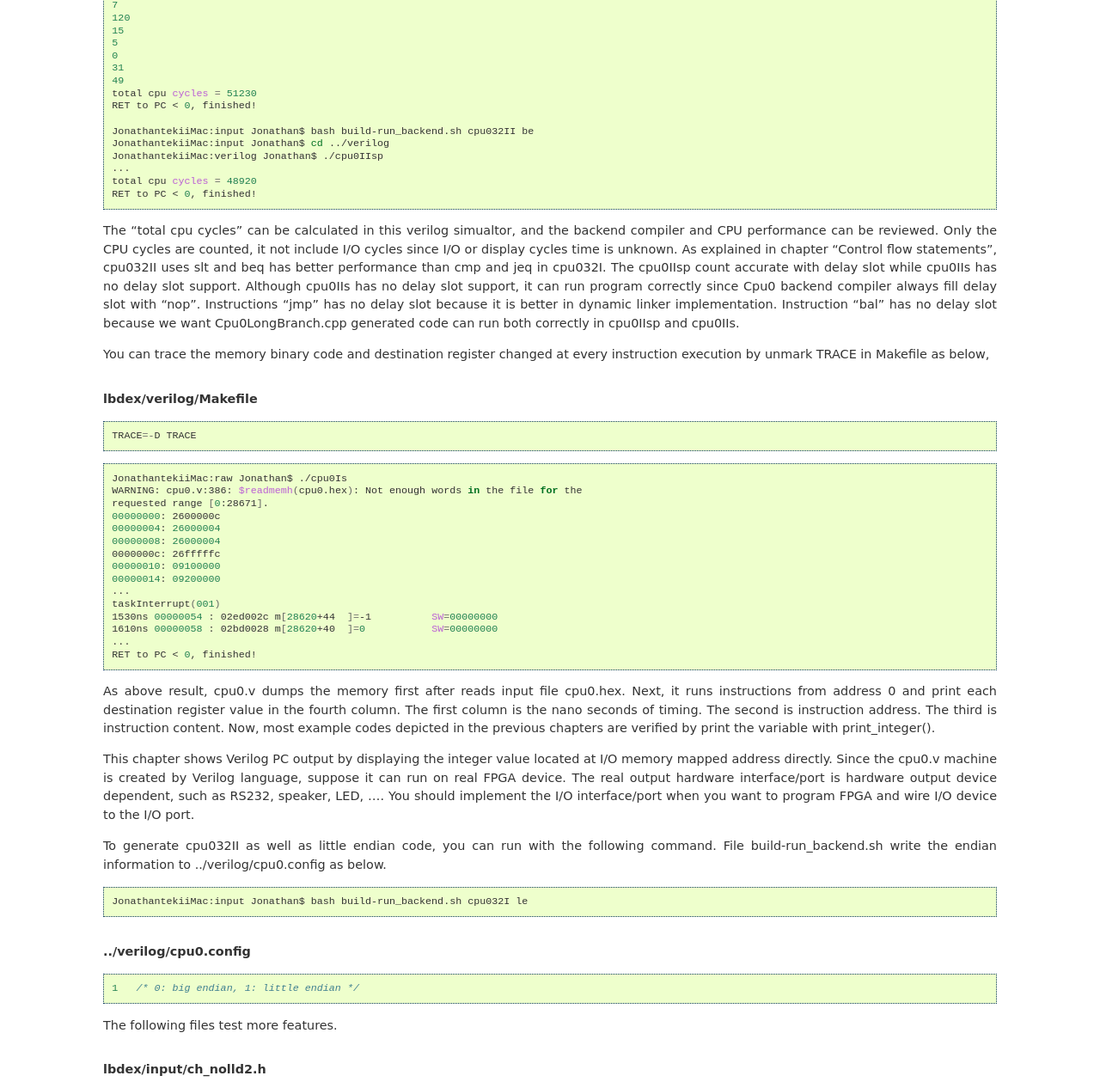
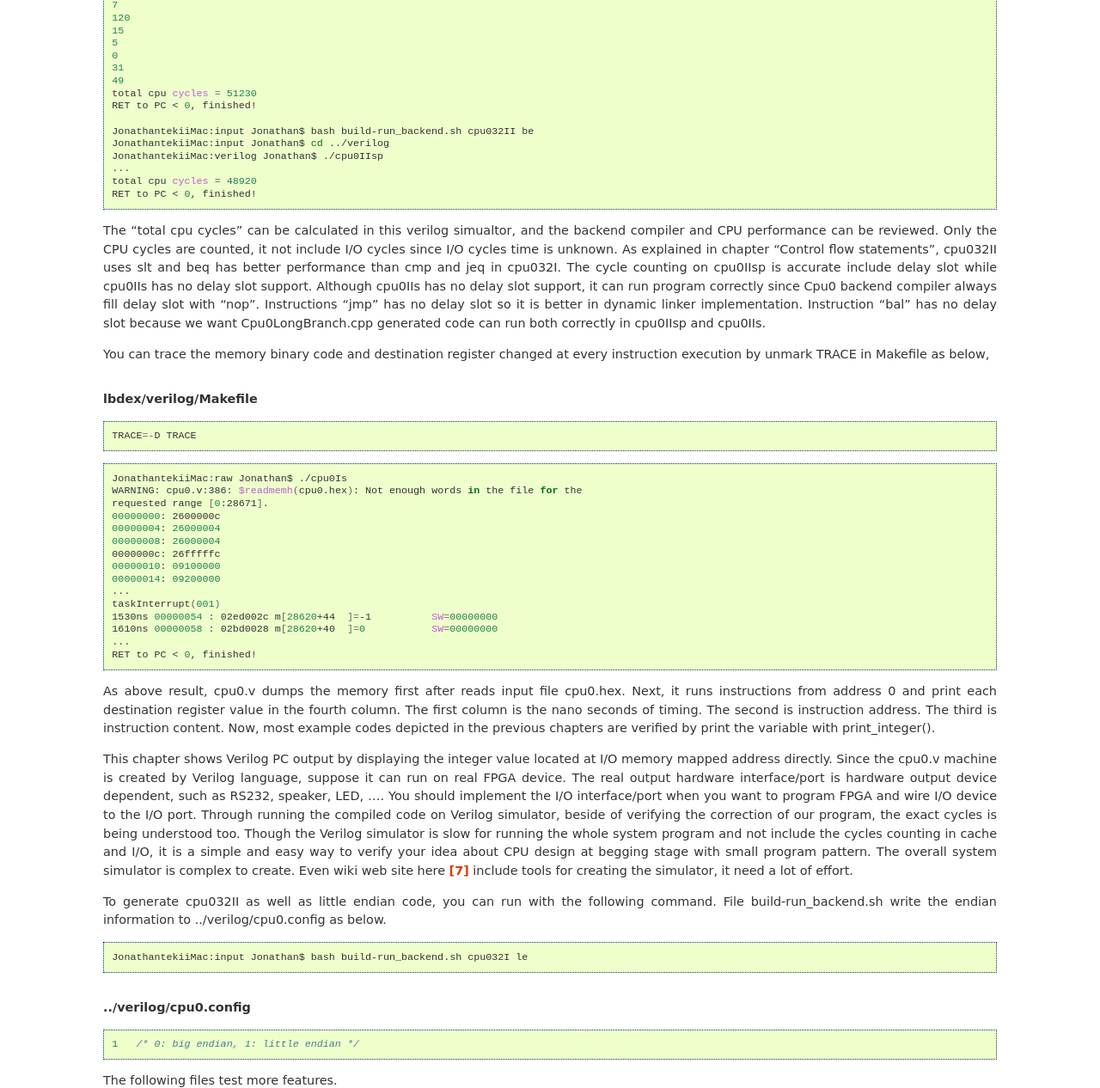
Before and after one commit to Jonathan2251/lbd, a Sphinx documentation site: the page built from source/verilog.rst, in a window 1280 px wide and 1400 px high, scrolled down 3921 px, cut to the strip 0-1266 px from the top of the window. Shown: the whole strip at 86% size. Built offline with Sphinx 7.4.7, drawn with Linux system fonts in a browser that asks for light colours; formulas are drawn with MathJax 3; pages that are not in the unit, such as notebooks, are missing from menus; some of the changed text lies outside the part shown.

Commit message:
Correct typing

```diff
--- a/source/verilog.rst
+++ b/source/verilog.rst
@@ -206,14 +207,15 @@ no differences between this option and default option.
 
 The "total cpu cycles" can be calculated in this verilog simualtor, and the
 backend compiler and CPU performance can be reviewed.
-Only the CPU cycles are counted, it not include I/O cycles since I/O or display
+Only the CPU cycles are counted, it not include I/O cycles since I/O
 cycles time is unknown.
 As explained in chapter "Control flow statements", cpu032II uses slt and beq
 has better performance than cmp and jeq in cpu032I.
-The cpu0IIsp count accurate with delay slot while cpu0IIs has no delay slot
-support. Although cpu0IIs has no delay slot support, it can run program
+The cycle counting on cpu0IIsp is accurate include delay slot while cpu0IIs has
+no delay slot support.
+Although cpu0IIs has no delay slot support, it can run program
 correctly since Cpu0 backend compiler always fill delay slot with "nop".
-Instructions "jmp" has no delay slot because it is better in dynamic linker
+Instructions "jmp" has no delay slot so it is better in dynamic linker
 implementation. Instruction "bal" has no delay slot because we want
 Cpu0LongBranch.cpp generated code can run both correctly in cpu0IIsp and cpu0IIs.
 
@@ -262,6 +264,13 @@ The real output hardware
 interface/port is hardware output device dependent, such as RS232, speaker,
 LED, .... You should implement the I/O interface/port when you want to program
 FPGA and wire I/O device to the I/O port.
+Through running the compiled code on Verilog simulator, beside of verifying the
+correction of our program, the exact cycles is being understood too.
+Though the Verilog simulator is slow for running the whole system program and
+not include the cycles counting in cache and I/O, it is a simple and easy way
+to verify your idea about CPU design at begging stage with small program pattern.
+The overall system simulator is complex to create. Even wiki web site here
+[#wiki-sim]_ include tools for creating the simulator, it need a lot of effort.
 
 To generate cpu032II as well as little endian code, you can run with the
 following command. File build-run_backend.sh write the endian information to
@@ -312,14 +321,16 @@ llvm official linker project, as well as elf2hex which extended from llvm-objdum
 driver at web: http://jonathan2251.github.io/lbt/index.html.
 
 
-.. [#] http://ccckmit.wikidot.com/ve:main
+.. [#free-doc1] http://ccckmit.wikidot.com/ve:main
 
-.. [#] http://www.ece.umd.edu/courses/enee359a/
+.. [#free-doc2] http://www.ece.umd.edu/courses/enee359a/
 
-.. [#] http://www.ece.umd.edu/courses/enee359a/verilog_tutorial.pdf
+.. [#free-doc3] http://www.ece.umd.edu/courses/enee359a/verilog_tutorial.pdf
 
-.. [#] http://d1.amobbs.com/bbs_upload782111/files_33/ourdev_585395BQ8J9A.pdf
+.. [#free-doc4] http://d1.amobbs.com/bbs_upload782111/files_33/ourdev_585395BQ8J9A.pdf
 
-.. [#] http://en.wikipedia.org/wiki/Verilog
+.. [#free-doc5] http://en.wikipedia.org/wiki/Verilog
 
-.. [#] http://en.wikipedia.org/wiki/VHDL
+.. [#vhdl] http://en.wikipedia.org/wiki/VHDL
+
+.. [#wiki-sim] https://en.wikipedia.org/wiki/Computer_architecture_simulator
```
Also changed, not shown: other parts of source/verilog.rst (+4 -3 lines).
